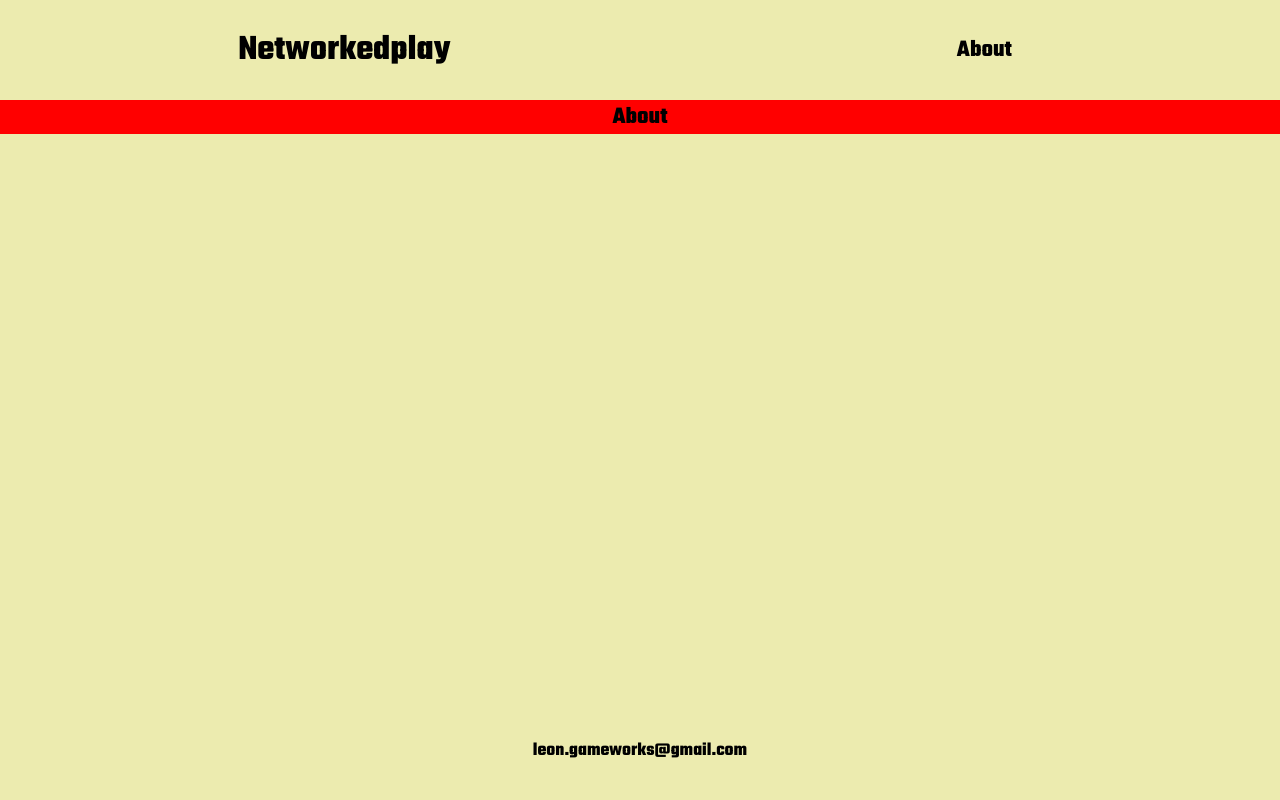
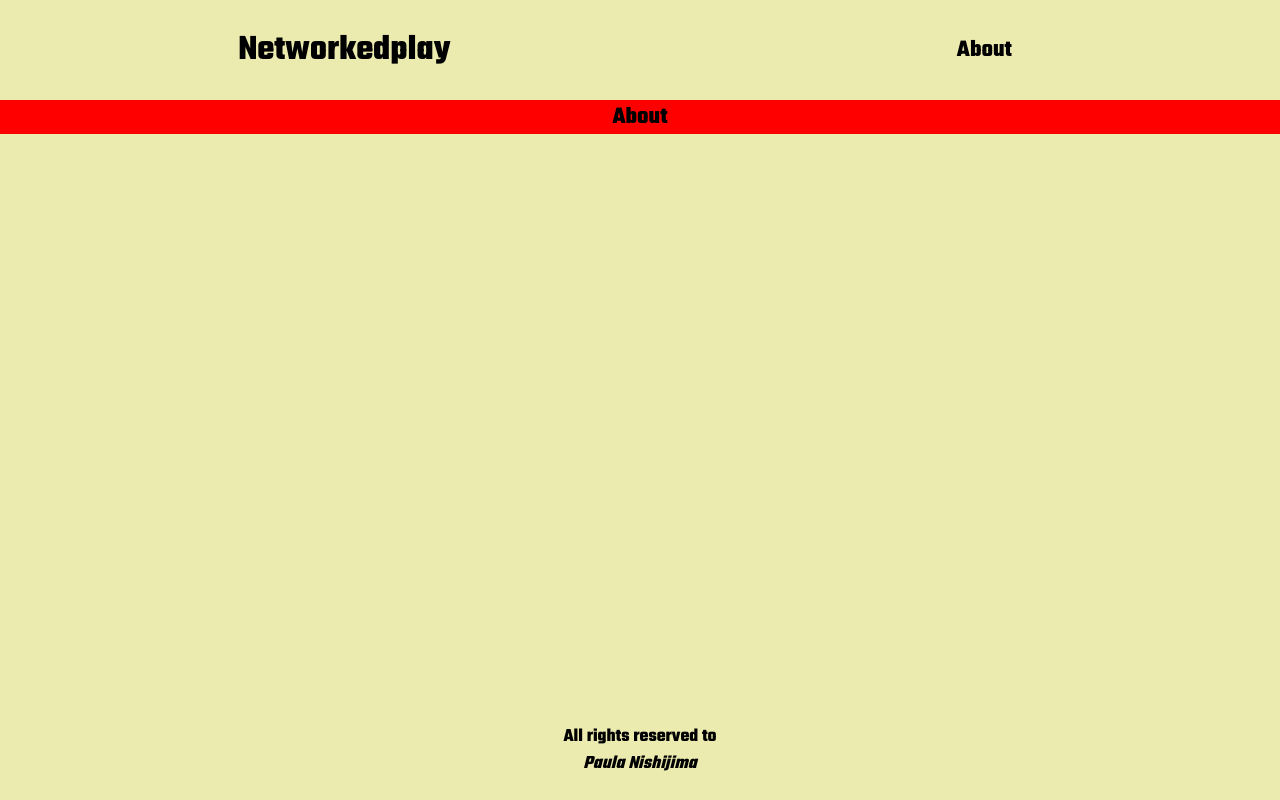
Before and after one commit to leon-fenzl/networkedplay.github.io, a React (Create React App) app: page /about in a window 1280 px wide. Built offline with nearby package versions, Linux system fonts and the light colour scheme.

Commit message:
Update Footer

```diff
--- a/src/Components/Footer/Footer.js
+++ b/src/Components/Footer/Footer.js
@@ -3,8 +3,8 @@ import React from "react";
 function Footer(){
   return(
     <footer className="footer">
-      <h3></h3>
-      <h3>leon.gameworks@gmail.com</h3>
+      <h3>All rights reserved to </h3>
+      <h3 className="paulaItalic">Paula Nishijima</h3>
     </footer>
   );
 }
--- a/src/Styles/main.css
+++ b/src/Styles/main.css
@@ -24,3 +24,7 @@ footer {
   width: 100%;
   text-align: center;
 }
+
+.paulaItalic{
+  font-style: italic;
+}
```
